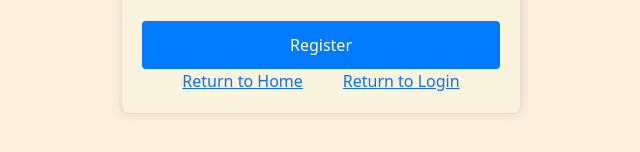
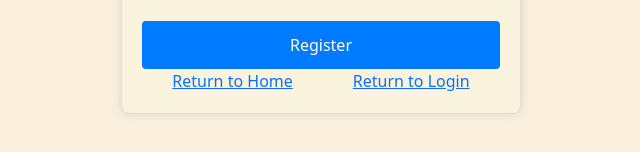
Before and after one commit to crisncris0000/Memory-Maps, a React (Create React App) app in the folder fe-app/: page /register in a window 1280 px wide. Shown: the part 516-668 px from the top of the page, without its empty margins (319-959 px from the left). Built offline with nearby package versions, Linux system fonts and the light colour scheme; no server answers.

Commit message:
added useNavigate for redirection

```diff
--- a/fe-app/src/components/Authentication/GoogleAuth.jsx
+++ b/fe-app/src/components/Authentication/GoogleAuth.jsx
@@ -1,6 +1,6 @@
-import React, { useState } from 'react';
+import React from 'react';
 import { GoogleLogin, GoogleOAuthProvider } from '@react-oauth/google';
-import { useSelector, useDispatch } from 'react-redux';
+import { useDispatch } from 'react-redux';
 import { jwtDecode } from 'jwt-decode';
 import { setUser } from '../../user/userSlice';
 
--- a/fe-app/src/components/Authentication/Register.jsx
+++ b/fe-app/src/components/Authentication/Register.jsx
@@ -1,6 +1,6 @@
 import React, { useState } from 'react';
 import '../../css/register.css';
-import { Link } from 'react-router-dom';
+import { Link, useNavigate } from 'react-router-dom';
 import axios from 'axios';
 
 export default function Register() {
@@ -10,6 +10,8 @@ export default function Register() {
     const [email, setEmail] = useState("");
     const [password, setPassword] = useState("");
 
+    const navigate = useNavigate();
+
     const handleSubmit = () => {
         axios.post("http://localhost:8080/users/new", {
             firstName,
@@ -18,6 +20,7 @@ export default function Register() {
             password
         }).then((response) => {
             console.log(response);
+            navigate('/login');
         }).catch((error) => {
             console.log(error);
         })
@@ -56,8 +59,8 @@ export default function Register() {
                         Register
                     </button>
                 </form>
-                <Link to="/" style={{"margin": "20px"}}>Return to Home</Link>
-                <Link to="/login" style={{"margin": "20px"}}>Return to Login</Link>
+                <Link to="/" style={{margin: "30px"}}>Return to Home</Link>
+                <Link to="/login" style={{margin: "30px"}}>Return to Login</Link>
             </div>
         </>
     )
--- a/fe-app/src/css/register.css
+++ b/fe-app/src/css/register.css
@@ -8,7 +8,7 @@
     border: 1px solid #ddd;
     border-radius: 8px;
     box-shadow: 0 0 10px rgba(0, 0, 0, 0.1);
-  }
+}
 
 h2 {
     text-align: center;
```
Also changed, not shown: 1 other file (tests, documents, lock files or other folders).
